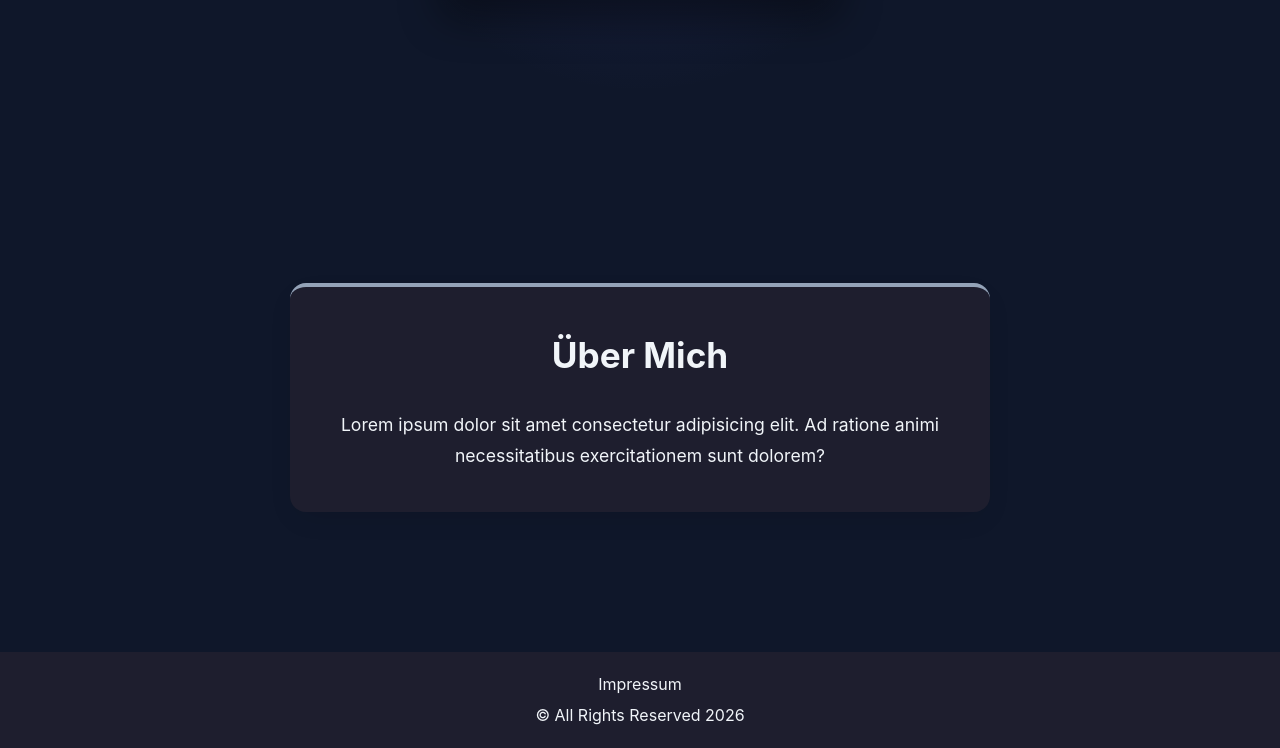
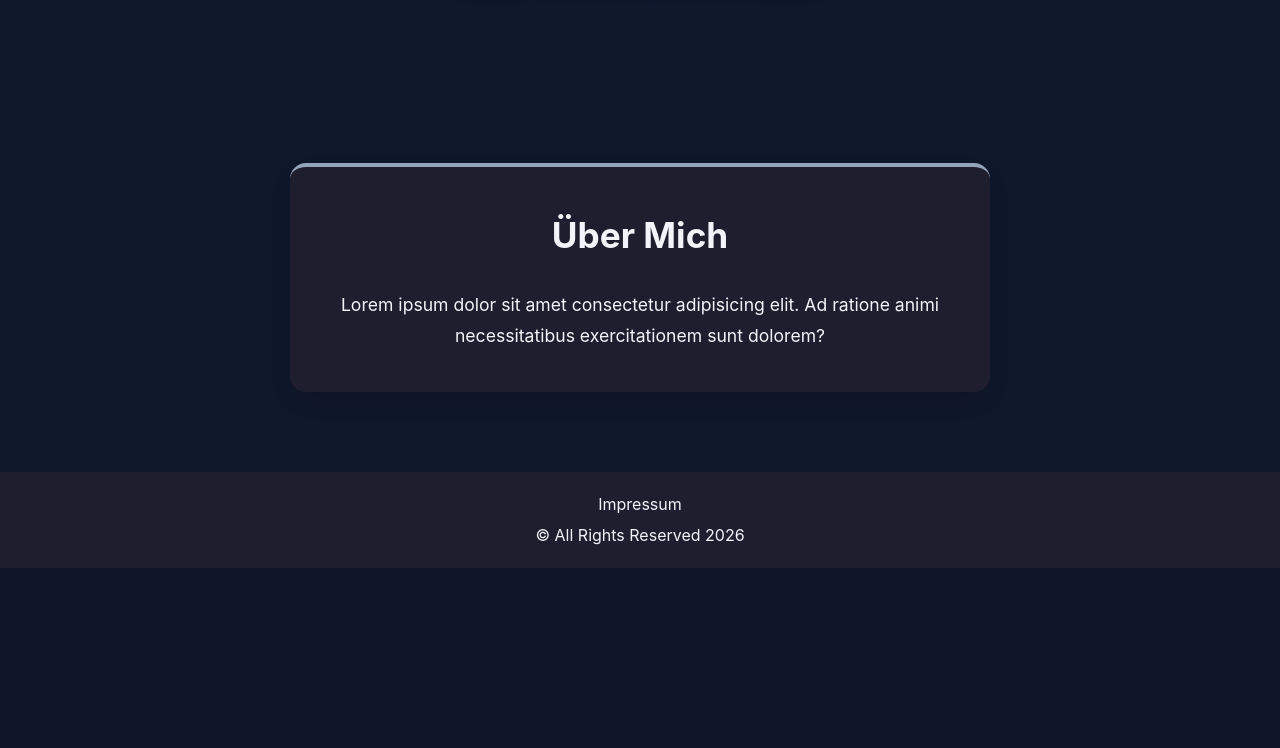
Before and after one commit to zlatxn/P-D_portfolio, a PHP site: page / in a window 1280 px wide. Shown: the part 639-1387 px from the top of the page. After the commit the page ends 1207 px from the top, so only its background shows below. Run offline with PHP 8.4, Linux system fonts and the light colour scheme; data that the repository does not hold is empty; a stand-in replaces the project's code that opens the database connection.

Commit message:
Footer hingebogen letzte änderung vor präsi row-gap auskommentiert

```diff
--- a/css/style.css
+++ b/css/style.css
@@ -36,7 +36,7 @@ body {
     display: flex;
     flex-direction: column;
     margin: 0;
-    row-gap: 60px;
+    /*row-gap: 60px;
 }
 /* 1. Der äußere Container (der gesamte Abschnitt über die volle Breite) */
 .about-me {
```
